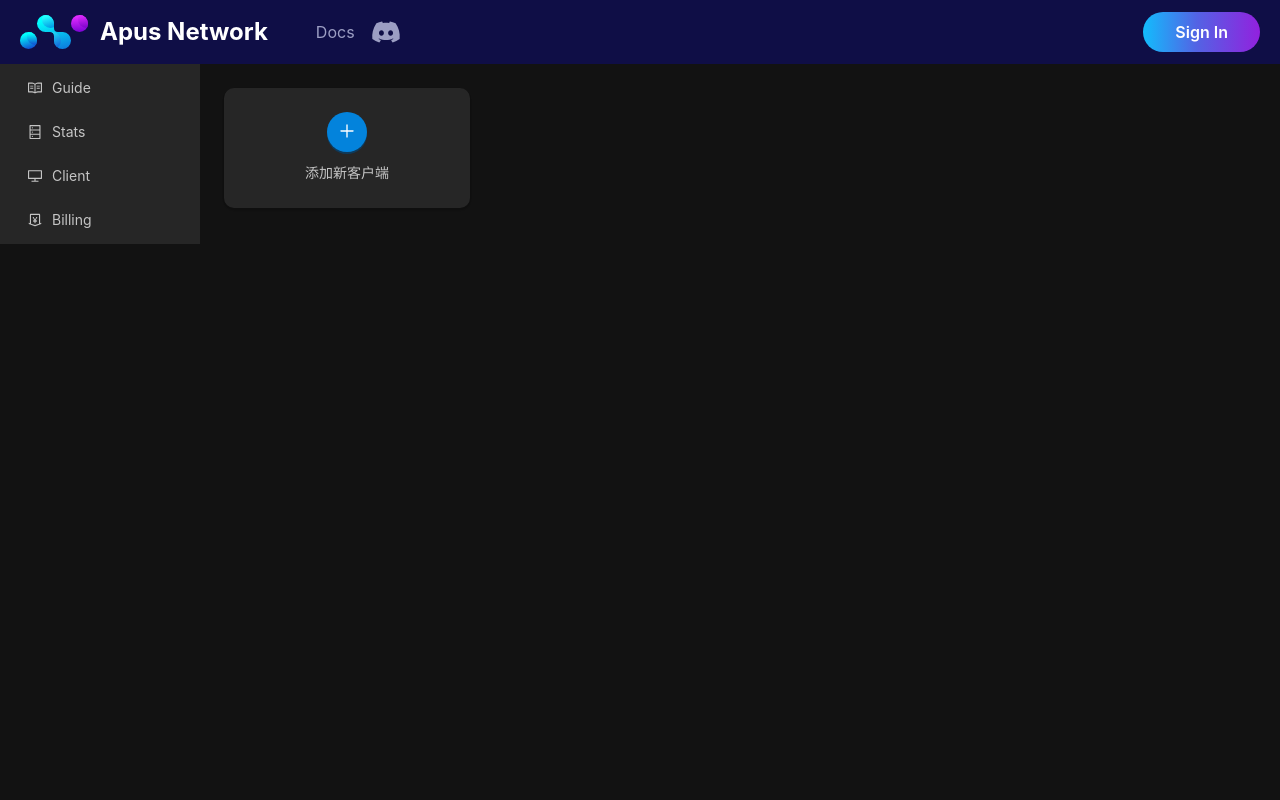
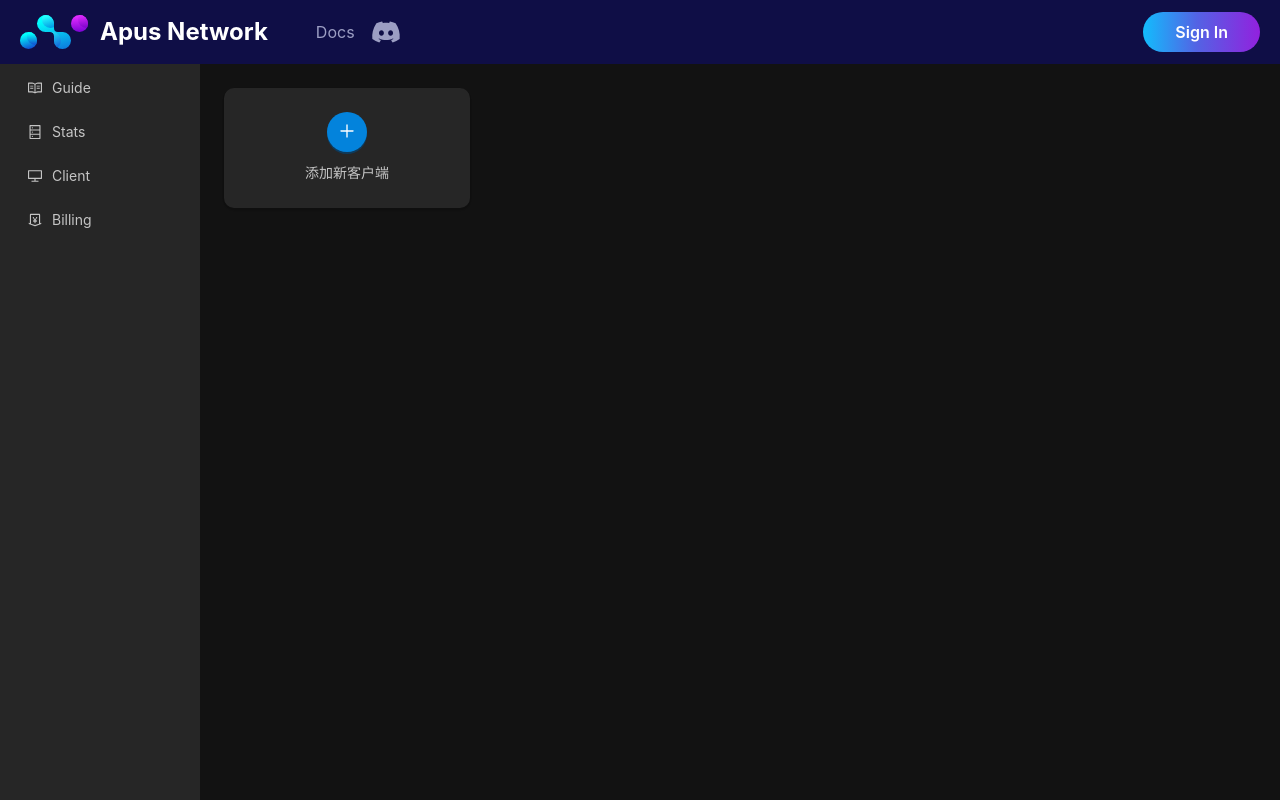
Before and after one commit to apuslabs/apus-web-console, a Next.js app: page /console/client in a window 1280 px wide. Built offline with nearby package versions, Linux system fonts and the light colour scheme; a small style sheet from the web is missing.

Commit message:
fix UI bug

```diff
--- a/package.json
+++ b/package.json
@@ -24,6 +24,7 @@
     "autoprefixer": "10.4.15",
     "axios": "^1.5.0",
     "bufferutil": "^4.0.7",
+    "crypto-js": "^4.2.0",
     "dayjs": "^1.11.9",
     "echarts": "^5.4.3",
     "echarts-for-react": "^3.0.2",
@@ -50,6 +51,7 @@
     "@mui/material": "npm:@mui/joy@latest"
   },
   "devDependencies": {
+    "@types/crypto-js": "^4.2.1",
     "@types/qs": "^6.9.8",
     "@types/react-copy-to-clipboard": "^5.0.4"
   }
--- a/src/app/console/layout.tsx
+++ b/src/app/console/layout.tsx
@@ -18,7 +18,7 @@ export default function RootLayout({
       <div style={{ flexGrow: 0, flexShrink: 0 }}>
         <Header />
       </div>
-      <div className={"flex w-full"}>
+      <div className={"flex-1 flex w-full"}>
         <Sider width={200} className={"h-full flex-0"}>
           <Menu mode="inline" defaultSelectedKeys={['guide']} style={{ height: '100%', borderRight: 0 }}
           items={[
```
Also changed, not shown: 1 other file (tests, documents, lock files or other folders).
